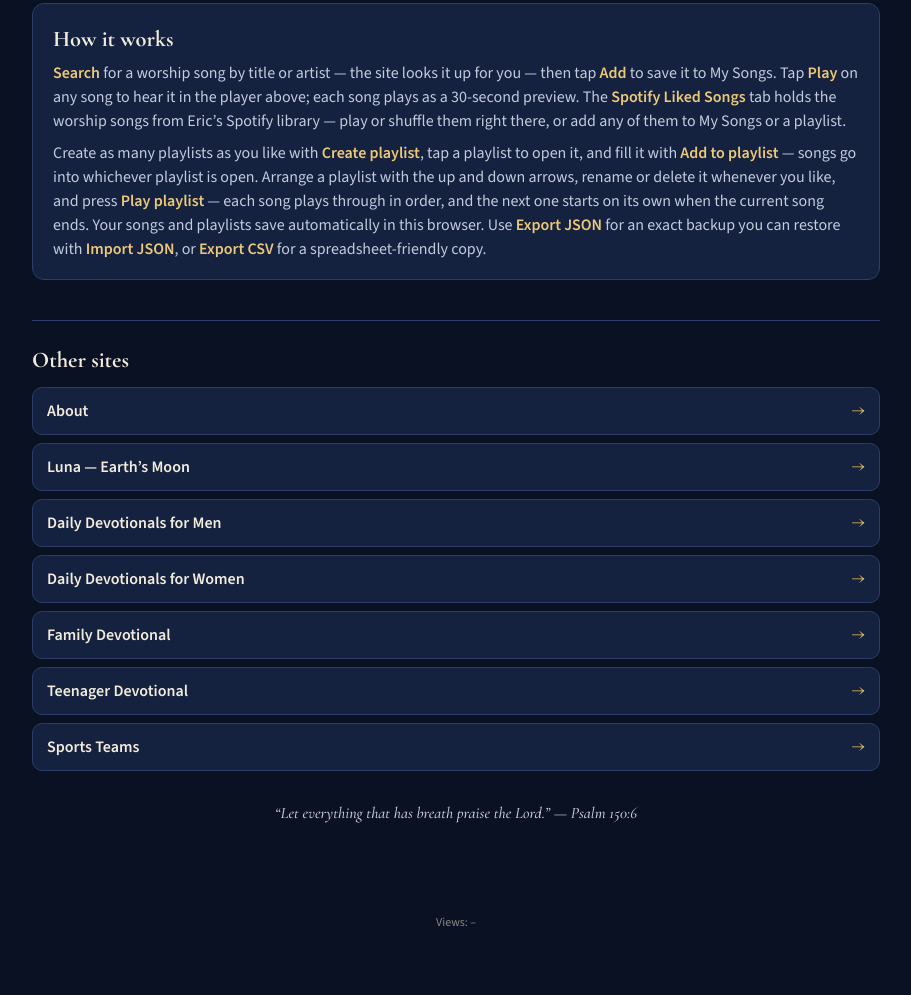
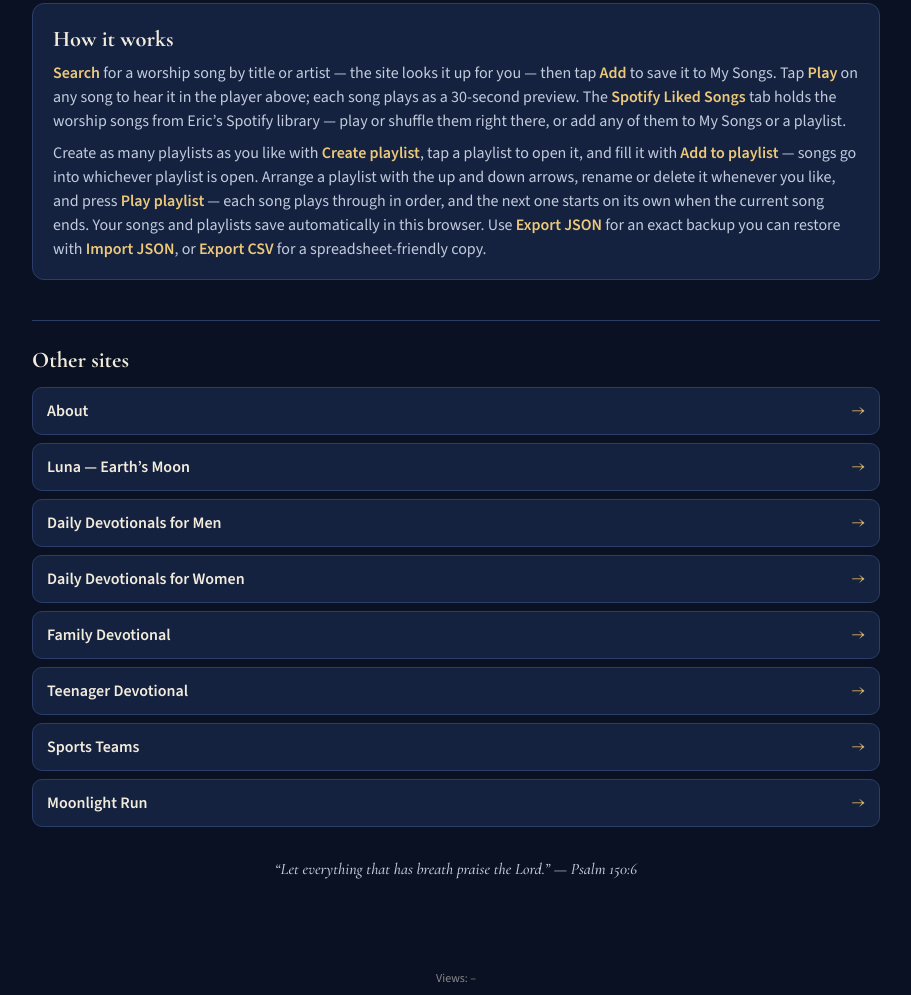
Before and after one commit to ejyoungr-hash/worship-music, a plain HTML site: page index.html in a window 1280 px wide. Shown: the part 1935-2930 px from the top of the page, without its empty margins (184-1095 px from the left). Before the commit the page ends 2874 px from the top, so only its background shows below. Drawn offline with nearby package versions, Linux system fonts and the light colour scheme; no server answers.

Commit message:
Add Moonlight Run link to Other sites

```diff
--- a/index.html
+++ b/index.html
@@ -500,6 +500,7 @@
           <li><a href="https://ejyoungr-hash.github.io/family-devotional/" target="_blank" rel="noopener">Family Devotional <span class="arrow" aria-hidden="true">&rarr;</span></a></li>
           <li><a href="https://ejyoungr-hash.github.io/teenager-devotional/" target="_blank" rel="noopener">Teenager Devotional <span class="arrow" aria-hidden="true">&rarr;</span></a></li>
           <li><a href="https://ejyoungr-hash.github.io/sports-teams/" target="_blank" rel="noopener">Sports Teams <span class="arrow" aria-hidden="true">&rarr;</span></a></li>
+          <li><a href="https://ejyoungr-hash.github.io/side-scroll-game/" target="_blank" rel="noopener">Moonlight Run <span class="arrow" aria-hidden="true">&rarr;</span></a></li>
         </ul>
       </nav>
 
```
